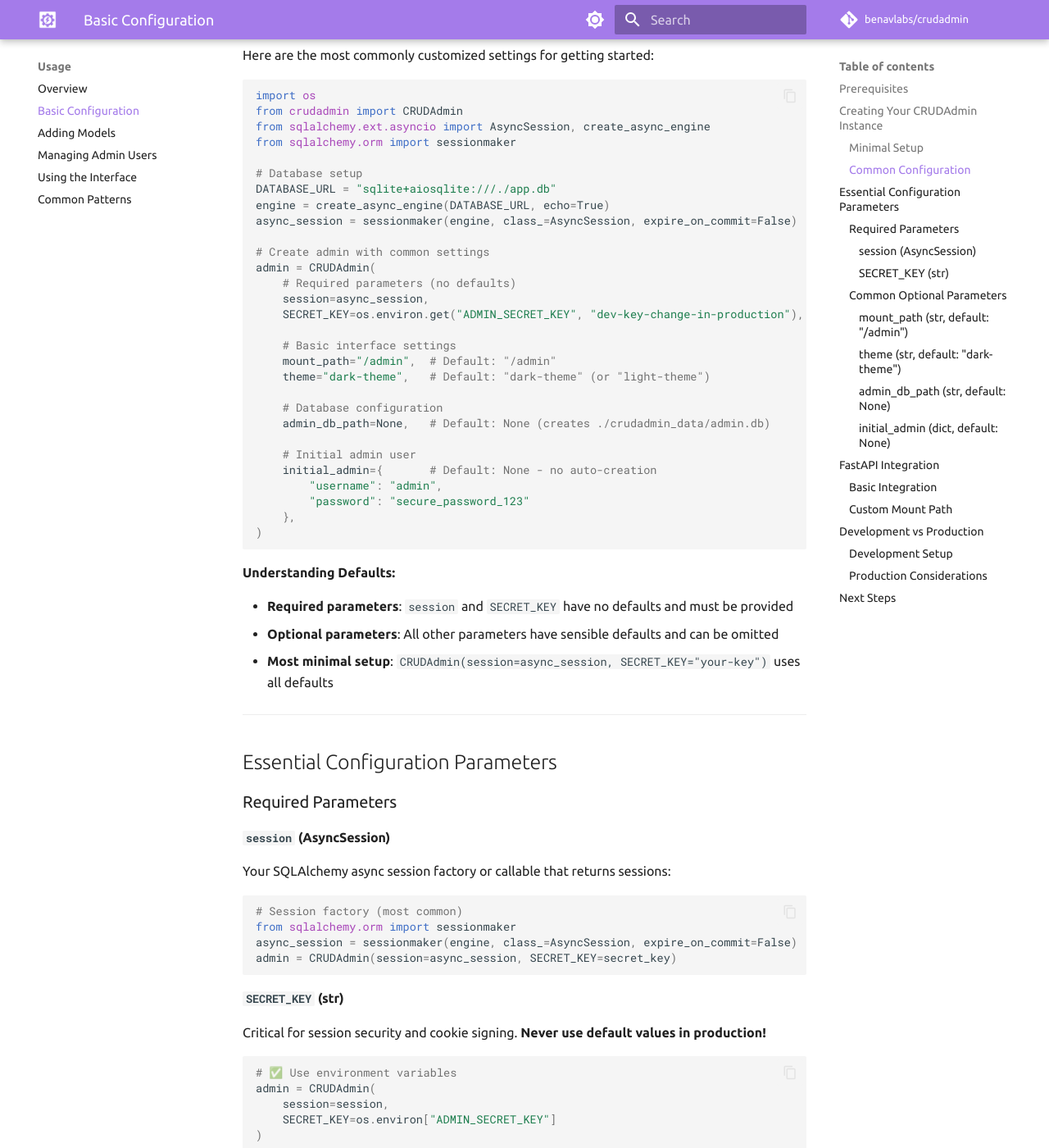
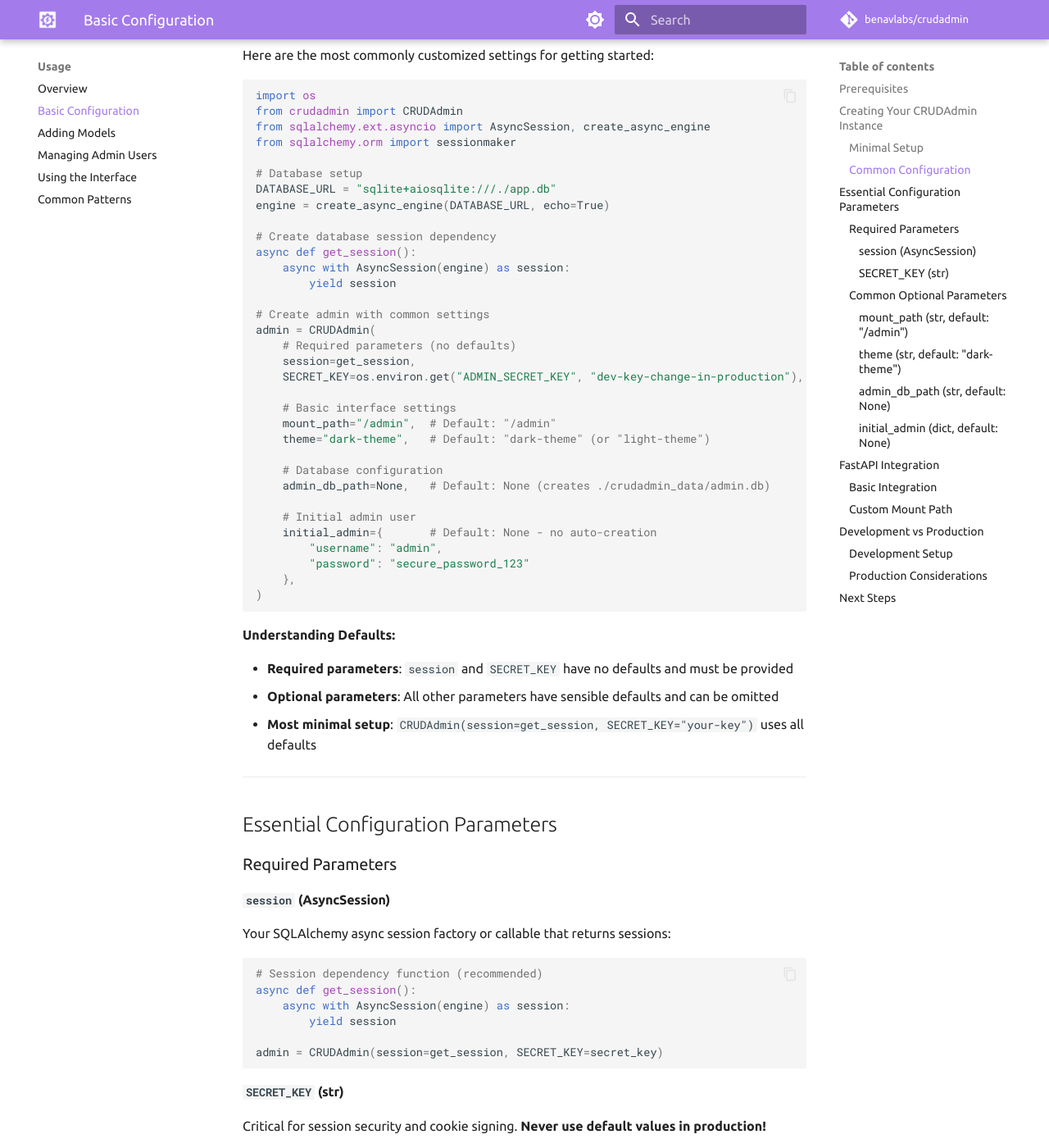
Before and after one commit to benavlabs/crudadmin, an MkDocs documentation site: the page built from docs/usage/configuration.md, in a window 1280 px wide and 1400 px high, scrolled down 964 px. Shown: the whole window at 82% size. Built offline with MkDocs 1.6.1 and Material for MkDocs 9.7.7, drawn with Linux system fonts in a browser that asks for light colours; comment, search, counter and statistics services are not loaded; some of the changed text lies outside the part shown.

Commit message:
replace direct session with session generator

````diff
--- a/docs/usage/configuration.md
+++ b/docs/usage/configuration.md
@@ -25,7 +25,7 @@
 
 # Minimal CRUDAdmin instance
 admin = CRUDAdmin(
-    session=your_async_session,  # Your SQLAlchemy async session
+    session=get_session,  # Your session dependency function
     SECRET_KEY="your-secret-key-here"
 )
 ```
@@ -43,12 +43,16 @@
 # Database setup
 DATABASE_URL = "sqlite+aiosqlite:///./app.db"
 engine = create_async_engine(DATABASE_URL, echo=True)
-async_session = sessionmaker(engine, class_=AsyncSession, expire_on_commit=False)
+
+# Create database session dependency
+async def get_session():
+    async with AsyncSession(engine) as session:
+        yield session
 
 # Create admin with common settings
 admin = CRUDAdmin(
     # Required parameters (no defaults)
-    session=async_session,
+    session=get_session,
     SECRET_KEY=os.environ.get("ADMIN_SECRET_KEY", "dev-key-change-in-production"),
 
     # Basic interface settings
@@ -70,7 +74,7 @@
 
 - **Required parameters**: `session` and `SECRET_KEY` have no defaults and must be provided
 - **Optional parameters**: All other parameters have sensible defaults and can be omitted
-- **Most minimal setup**: `CRUDAdmin(session=async_session, SECRET_KEY="your-key")` uses all defaults
+- **Most minimal setup**: `CRUDAdmin(session=get_session, SECRET_KEY="your-key")` uses all defaults
 
 ---
 
@@ -82,10 +86,12 @@
 Your SQLAlchemy async session factory or callable that returns sessions:
 
 ```python
-# Session factory (most common)
-from sqlalchemy.orm import sessionmaker
-async_session = sessionmaker(engine, class_=AsyncSession, expire_on_commit=False)
-admin = CRUDAdmin(session=async_session, SECRET_KEY=secret_key)
+# Session dependency function (recommended)
+async def get_session():
+    async with AsyncSession(engine) as session:
+        yield session
+
+admin = CRUDAdmin(session=get_session, SECRET_KEY=secret_key)
 ```
 
 #### `SECRET_KEY` (str)
@@ -94,7 +100,7 @@
 ```python
 # ✅ Use environment variables
 admin = CRUDAdmin(
-    session=session,
+    session=get_session,
     SECRET_KEY=os.environ["ADMIN_SECRET_KEY"]
 )
 
@@ -109,11 +115,11 @@
 
 ```python
 # Default: accessible at /admin (no mount_path parameter needed)
-admin = CRUDAdmin(session=session, SECRET_KEY=key)
+admin = CRUDAdmin(session=get_session, SECRET_KEY=key)
 
 # Custom path: accessible at /dashboard (must specify mount_path)
 admin = CRUDAdmin(
-    session=session,
+    session=get_session,
     SECRET_KEY=key,
     mount_path="/dashboard"  # Required for non-default paths
 )
@@ -134,10 +140,10 @@
 
 ```python
 # Dark theme (default)
-admin = CRUDAdmin(session=session, SECRET_KEY=key, theme="dark-theme")
+admin = CRUDAdmin(session=get_session, SECRET_KEY=key, theme="dark-theme")
 
 # Light theme
-admin = CRUDAdmin(session=session, SECRET_KEY=key, theme="light-theme")
+admin = CRUDAdmin(session=get_session, SECRET_KEY=key, theme="light-theme")
 ```
 
 #### `admin_db_path` (str, default: None)
@@ -145,11 +151,11 @@
 
 ```python
 # Default: creates ./crudadmin_data/admin.db
-admin = CRUDAdmin(session=session, SECRET_KEY=key)
+admin = CRUDAdmin(session=get_session, SECRET_KEY=key)
 
 # Custom path
 admin = CRUDAdmin(
-    session=session,
+    session=get_session,
     SECRET_KEY=key,
     admin_db_path="./admin/admin_database.db"
 )
@@ -160,11 +166,11 @@
 
 ```python
 # No initial admin (default - create manually later)
-admin = CRUDAdmin(session=session, SECRET_KEY=key)
+admin = CRUDAdmin(session=get_session, SECRET_KEY=key)
 
 # Create initial admin automatically
 admin = CRUDAdmin(
-    session=session,
+    session=get_session,
     SECRET_KEY=key,
     initial_admin={
         "username": "admin",
@@ -202,7 +208,7 @@
 ```python
 # If you configured a custom mount_path
 admin = CRUDAdmin(
-    session=async_session,
+    session=get_session,
     SECRET_KEY=key,
     mount_path="/dashboard"
 )
@@ -220,7 +226,7 @@
 ```python
 # Simple development configuration
 admin = CRUDAdmin(
-    session=async_session,
+    session=get_session,
     SECRET_KEY="dev-key-change-in-production",  # Simple key for development
     initial_admin={                             # Convenient auto-admin
         "username": "admin",
@@ -234,7 +240,7 @@
 ```python
 # Basic production configuration
 admin = CRUDAdmin(
-    session=async_session,
+    session=get_session,
     SECRET_KEY=os.environ["ADMIN_SECRET_KEY"],  # Required environment variable
     initial_admin=None,                         # Create admin users manually
     secure_cookies=True,                        # Default: True (good for production)
````
Also changed, not shown: README.md (+9 -5 lines), docs/index.md (+9 -5 lines), docs/quick-start.md (+6 -3 lines), docs/usage/admin-users.md (+4 -4 lines), 1 other file.
